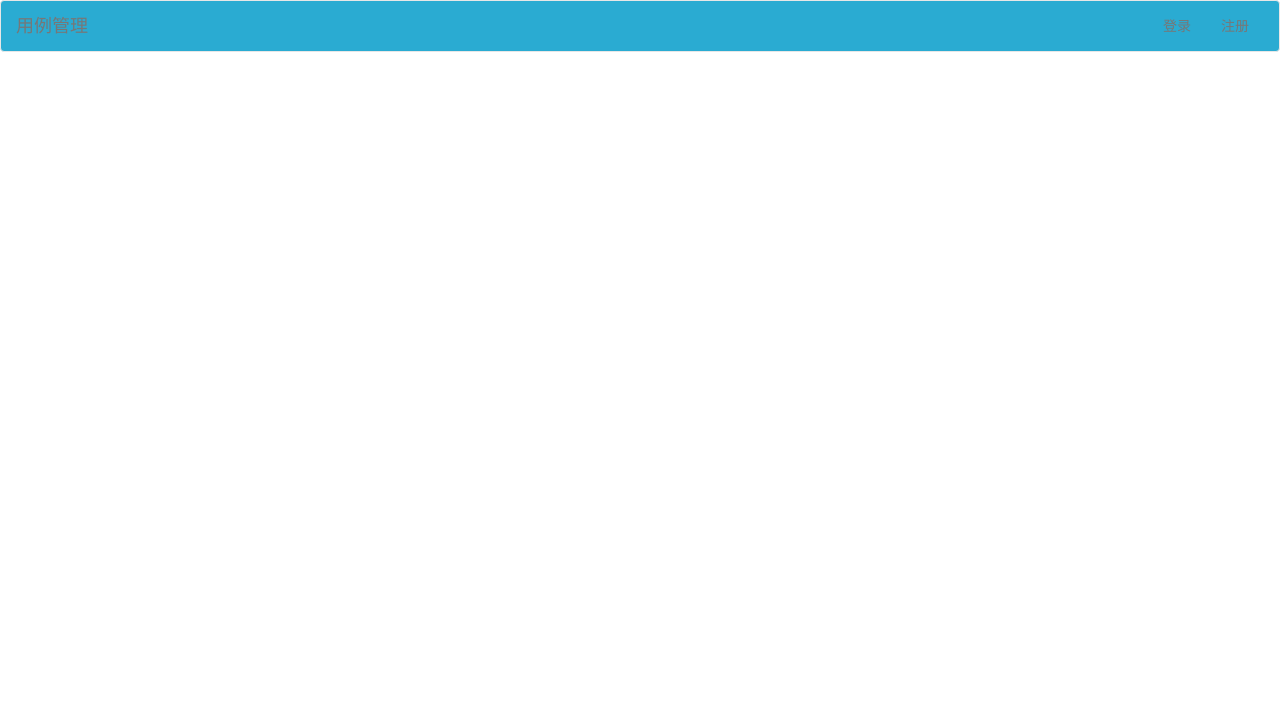
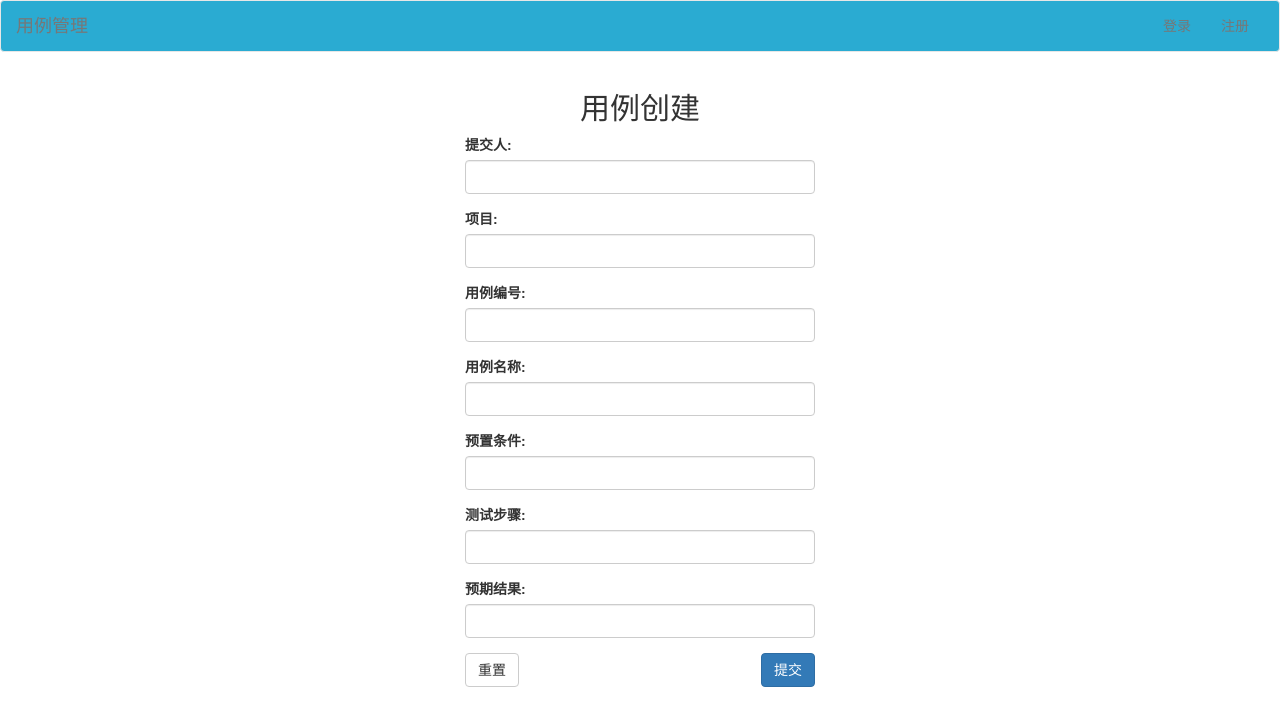
Before and after one commit to youngyang6/mysite, a Django app: page /create_case/ in a window 1280 px wide. Shown: the top 726 px of the page. Run offline with Django 3.2, Linux system fonts and the light colour scheme; some libraries are stand-ins or nearby versions.

Commit message:
ADD create_case

```diff
--- a/login/forms.py
+++ b/login/forms.py
@@ -9,3 +9,27 @@ class UserForm(forms.Form):
     password = forms.CharField(label="密码",max_length=256,
             widget=forms.PasswordInput(attrs={'class':'form-control'}))
     captcha = CaptchaField(label='验证码')
+
+
+class CreateForm(forms.Form):
+
+    user = forms.CharField(label="提交人",max_length=128,
+                           widget=forms.TextInput(attrs={'class':'form-control'}))
+
+    project = forms.CharField(label="项目",max_length=128,
+                              widget=forms.TextInput(attrs={'class':'form-control'}))
+
+    casenumber = forms.CharField(label="用例编号",max_length=128,
+                              widget=forms.TextInput(attrs={'class':'form-control'}))
+
+    casename = forms.CharField(label="用例名称",max_length=256,
+                              widget=forms.TextInput(attrs={'class':'form-control'}))
+
+    precondition = forms.CharField(label="预置条件",max_length=512,
+                              widget=forms.TextInput(attrs={'class':'form-control'}))
+
+    step = forms.CharField(label="测试步骤",max_length=512,
+                              widget=forms.TextInput(attrs={'class':'form-control'}))
+
+    expectresults = forms.CharField(label="预期结果",max_length=512,
+                              widget=forms.TextInput(attrs={'class':'form-control'}))
--- a/login/templates/login/create_case.html
+++ b/login/templates/login/create_case.html
@@ -1,24 +1,52 @@
 {% extends 'base.html' %}
 {% load staticfiles %}
 {% block title %}用例创建{% endblock %}
-<form>
+
+
+{% block content %}
+    <div class="container">
+        <div class="col-md-4 col-md-offset-4">
+          <form action="/create_case/" method="post">
+
+              {% if message %}
+                    <div class="alert alter-warning">{{ message }}</div>
+              {% endif %}
+              {% csrf_token %}
+              <h2 class="text-center">用例创建</h2>
+
               <div class="form-group">
-    <label>Email address</label>
-    <input type="text" class="form-control" id="exampleInputEmail1" placeholder="Email">
+                {{ create_form.user.label_tag }}
+                {{ create_form.user }}
               </div>
               <div class="form-group">
-    <label for="exampleInputPassword1">Password</label>
-    <input type="password" class="form-control" id="exampleInputPassword1" placeholder="Password">
+                {{ create_form.project.label_tag }}
+                {{ create_form.project }}
               </div>
               <div class="form-group">
-    <label for="exampleInputFile">File input</label>
-    <input type="file" id="exampleInputFile">
-    <p class="help-block">Example block-level help text here.</p>
+                {{ create_form.casenumber.label_tag }}
+                {{ create_form.casenumber }}
               </div>
-  <div class="checkbox">
-    <label>
-      <input type="checkbox"> Check me out
-    </label>
+              <div class="form-group">
+                {{ create_form.casename.label_tag }}
+                {{ create_form.casename }}
               </div>
-  <button type="submit" class="btn btn-default">Submit</button>
+              <div class="form-group">
+                {{ create_form.precondition.label_tag }}
+                {{ create_form.precondition }}
+              </div>
+              <div  class="form-group">
+                {{ create_form.step.label_tag }}
+                {{ create_form.step }}
+              </div>
+              <div class="form-group">
+                {{ create_form.expectresults.label_tag }}
+                {{ create_form.expectresults }}
+              </div>
+
+              <button type="reset" class="btn btn-default pull-left">重置</button>
+              <button type="submit" class="btn btn-primary pull-right">提交</button>
+
           </form>
+        </div>
+    </div> <!-- /container -->
+{% endblock %}
--- a/login/templates/login/index.html
+++ b/login/templates/login/index.html
@@ -3,14 +3,14 @@
 {% block content %}
   <div class="page-header" style="padding-top: 0px;">
     <div id="navbar" class="navbar-collapse collapse">
-      <form class="navbar-form" method="get" action="/create_case/">
+      <form class="navbar-form" method="post" action="/create_case/">{% csrf_token %}
         <button type="submit" class="btn btn-success">新增用例</button>
       </form>
     </div>
   </div>
   <div class="row" style="padding-top: 20px;">
     <div class="col-md-12">
-      <table class="table">
+      <table class="table table-bordered table-hover">
         <thead>
           <tr>
             <th width=10%>用例编码</th><th width=20%>用例名称</th><th width=20%>预置条件</th><th width=20%>执行步骤</th><th>预期结果</th><th width=10%>创建时间</th>
--- a/login/views.py
+++ b/login/views.py
@@ -2,15 +2,16 @@ from django.shortcuts import render
 from django.shortcuts import redirect
 from django.contrib import auth
 from .models import User,Project,Case
-from .forms import UserForm
+from .forms import UserForm,CreateForm
 #from django.contrib.auth.decorators import login_required
 
 # Create your views here.
 
 #@login_required
 def index(request):
-    pass
-    return render(request,'login/index.html')
+    user = request.session.get('user_name','')
+    case_list = Case.objects.filter(user_id=User.objects.get(name=user))
+    return render(request,'login/index.html',{"cases":case_list})
 
 
 def login(request):
@@ -27,8 +28,7 @@ def login(request):
                     request.session['is_login'] = True
                     request.session['user_id'] = user.id
                     request.session['user_name'] = user.name
-                    case_list = Case.objects.filter(user_id=user.id)
-                    return render(request,'login/index.html',{"cases":case_list})
+                    return redirect("/index/")
                 else:
                     message = "密码不正确"
             except:
@@ -42,8 +42,31 @@ def register(request):
     return render(request,'login/register.html')
 
 def create_case(request):
-    user = request.session.get('user_name','')
-    return render(request,'login/create_case.html',{"user":user})
+    #user = request.session.get('user_name','')
+    if request.method == "POST":
+        create_form = CreateForm(request.POST)
+        if create_form.is_valid():
+            user = create_form.cleaned_data['user']
+            project = create_form.cleaned_data['project']
+            casenumber = create_form.cleaned_data['casenumber']
+            casename = create_form.cleaned_data['casename']
+            precondition = create_form.cleaned_data['precondition']
+            step = create_form.cleaned_data['step']
+            expectresults = create_form.cleaned_data['expectresults']
+
+            new_case = Case()
+            new_case.user = User.objects.get(name=user)
+            new_case.project = Project.objects.get(name=project)
+            new_case.casenumber = casenumber
+            new_case.casename = casename
+            new_case.precondition = precondition
+            new_case.step = step
+            new_case.expectresults = expectresults
+            new_case.save()
+            return redirect('/index/')
+    create_form = CreateForm(request.POST)
+    return render(request,'login/create_case.html',locals())
+
 
 def logout(request):
     if not request.session.get('is_login',None):
```
Lines whose indentation alone changed are shown as unchanged.
